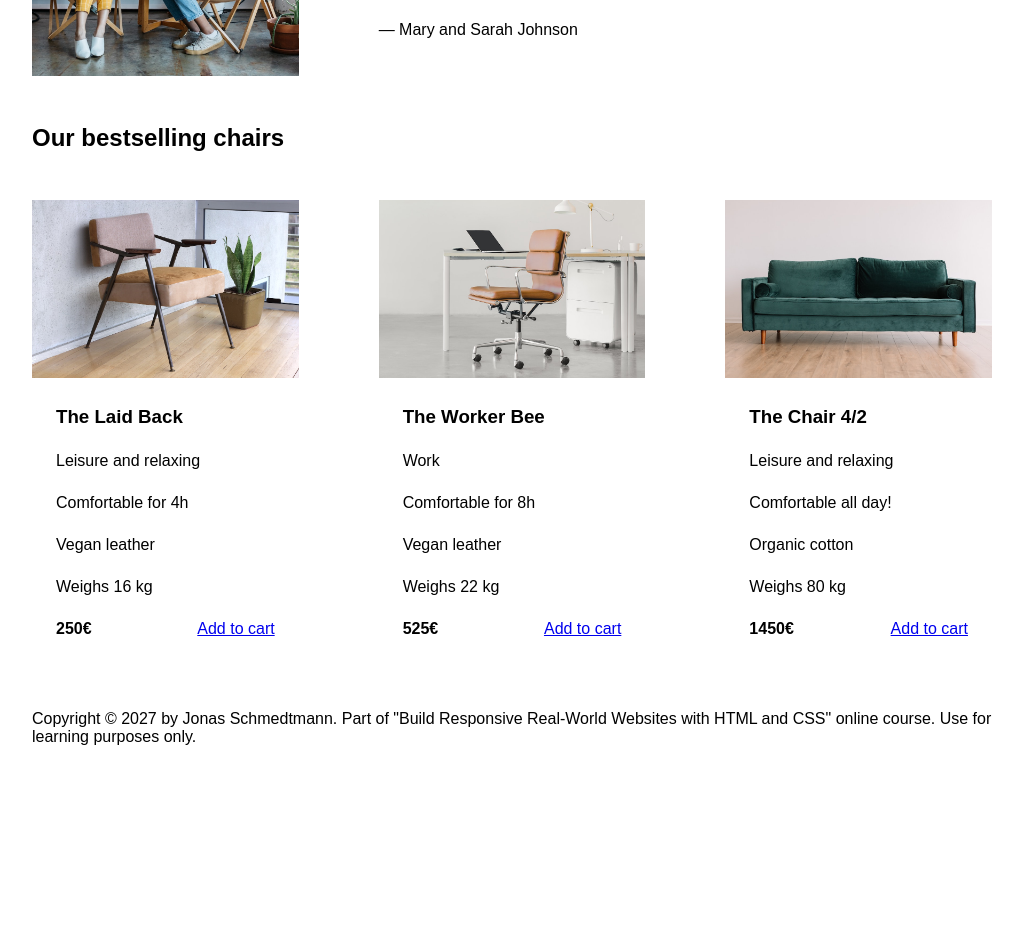
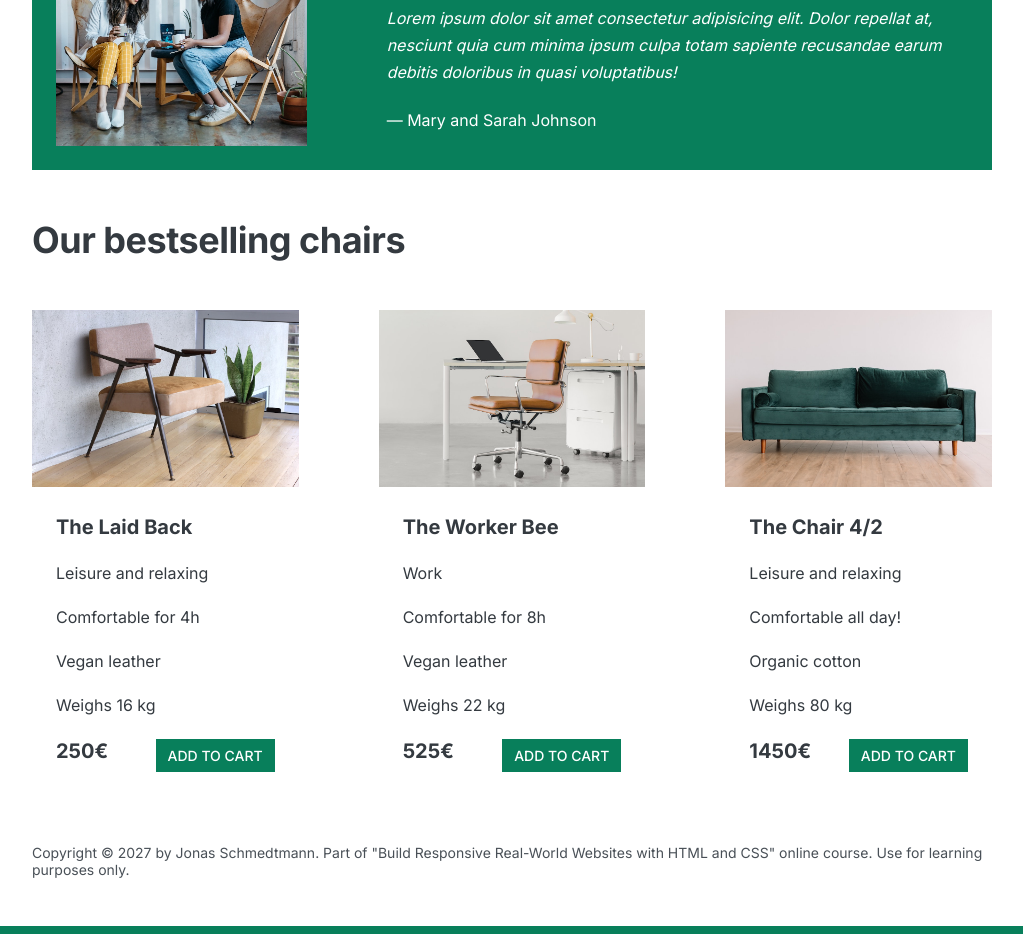
Before and after one commit to Pi0tr31000/HTMLandCSS-05-Design, a plain HTML site: page index.html in a window 1280 px wide. Shown: the part 912-1846 px from the top of the page, without its empty margins (128-1151 px from the left). Before the commit the page ends 1706 px from the top, so only its background shows below. Drawn offline with Linux system fonts and the light colour scheme.

Commit message:
after color section

```diff
--- a/index.html
+++ b/index.html
@@ -4,6 +4,15 @@
     <meta charset="UTF-8" />
     <meta http-equiv="X-UA-Compatible" content="IE=edge" />
     <meta name="viewport" content="width=device-width, initial-scale=1.0" />
+
+    <link rel="preconnect" href="https://fonts.googleapis.com" />
+    <link rel="preconnect" href="https://fonts.gstatic.com" crossorigin />
+
+    <!-- Inter font from google -->
+    <link
+      href="https://fonts.googleapis.com/css2?family=Inter:wght@400;500;700&display=swap"
+      rel="stylesheet"
+    />
 
     <link rel="stylesheet" href="style.css" />
     <title>Lisbon Chair Shop</title>
--- a/style.css
+++ b/style.css
@@ -4,6 +4,11 @@ SPACING SYSTEM (px)
 
 FONT SIZE SYSTEM (px)
 10 / 12 / 14 / 16 / 18 / 20 / 24 / 30 / 36 / 44 / 52 / 62 / 74 / 86 / 98
+*/
+
+/*
+MAIN COLOR: #087f5b
+GREY COLOR: #343a40
 */
 
 * {
@@ -16,7 +21,9 @@ FONT SIZE SYSTEM (px)
 /* GENERAL STYLES */
 /* ------------------------ */
 body {
-  font-family: sans-serif;
+  font-family: "Inter", sans-serif;
+  color: #343a40;
+  border-bottom: 8px solid #087f5b;
 }
 
 .container {
@@ -31,12 +38,38 @@ section {
 
 h2 {
   margin-bottom: 48px;
+  font-size: 36px;
+  letter-spacing: -0.5px;
 }
 
 .grid-3-cols {
   display: grid;
   grid-template-columns: repeat(3, 1fr);
   column-gap: 80px;
+}
+
+.btn:link,
+.btn:visited {
+  background-color: #087f5b;
+  color: #fff;
+  text-decoration: none;
+  text-transform: uppercase;
+  font-weight: 500;
+  display: inline-block;
+}
+
+.btn:hover,
+.btn:active {
+  background-color: #099268;
+}
+
+.btn--big {
+  font-size: 18px;
+  padding: 16px 32px;
+}
+.btn--small {
+  font-size: 14px;
+  padding: 8px 12px;
 }
 
 /* ------------------------ */
@@ -57,10 +90,14 @@ header {
 
 h1 {
   margin-bottom: 24px;
+  font-size: 40px;
+  line-height: 1.1;
+  letter-spacing: -1px;
 }
 
 .header-text {
   margin-bottom: 24px;
+  line-height: 1.7;
 }
 
 img {
@@ -73,13 +110,19 @@ img {
 
 .features-title {
   margin-bottom: 16px;
+  font-size: 20px;
 }
 
 .features-text {
+  font-size: 16px;
+  line-height: 1.7;
 }
 
 /* TESTIMONIAL */
 .testimonial-section {
+  background-color: #087f5b;
+  color: #fff;
+  padding: 24px;
 }
 
 .testimonial-box {
@@ -89,11 +132,14 @@ img {
 
 .testimonial-box h2 {
   margin-bottom: 24px;
+  font-size: 24px;
 }
 
 .testimonial-text {
   font-style: italic;
   margin-bottom: 24px;
+  font-size: 16px;
+  line-height: 1.7;
 }
 
 /* CHAIRS */
@@ -103,6 +149,7 @@ img {
 
 h3 {
   margin-bottom: 24px;
+  font-size: 20px;
 }
 
 .chair-details {
@@ -127,8 +174,11 @@ h3 {
 .chair-price {
   display: flex;
   justify-content: space-between;
+  font-size: 20px;
 }
 
 footer {
   margin-bottom: 48px;
+  font-size: 14px;
+  color: #495057;
 }
```
